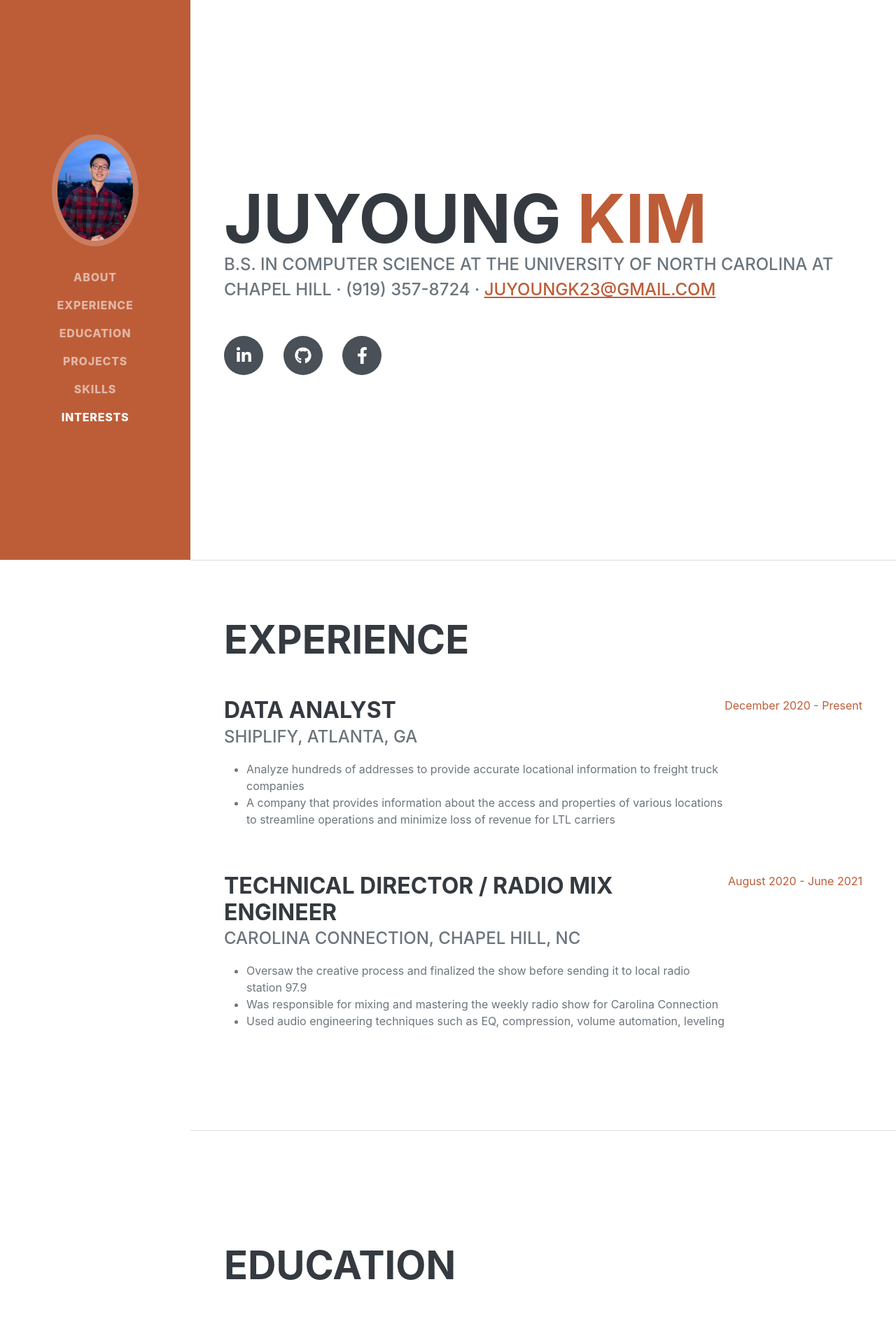
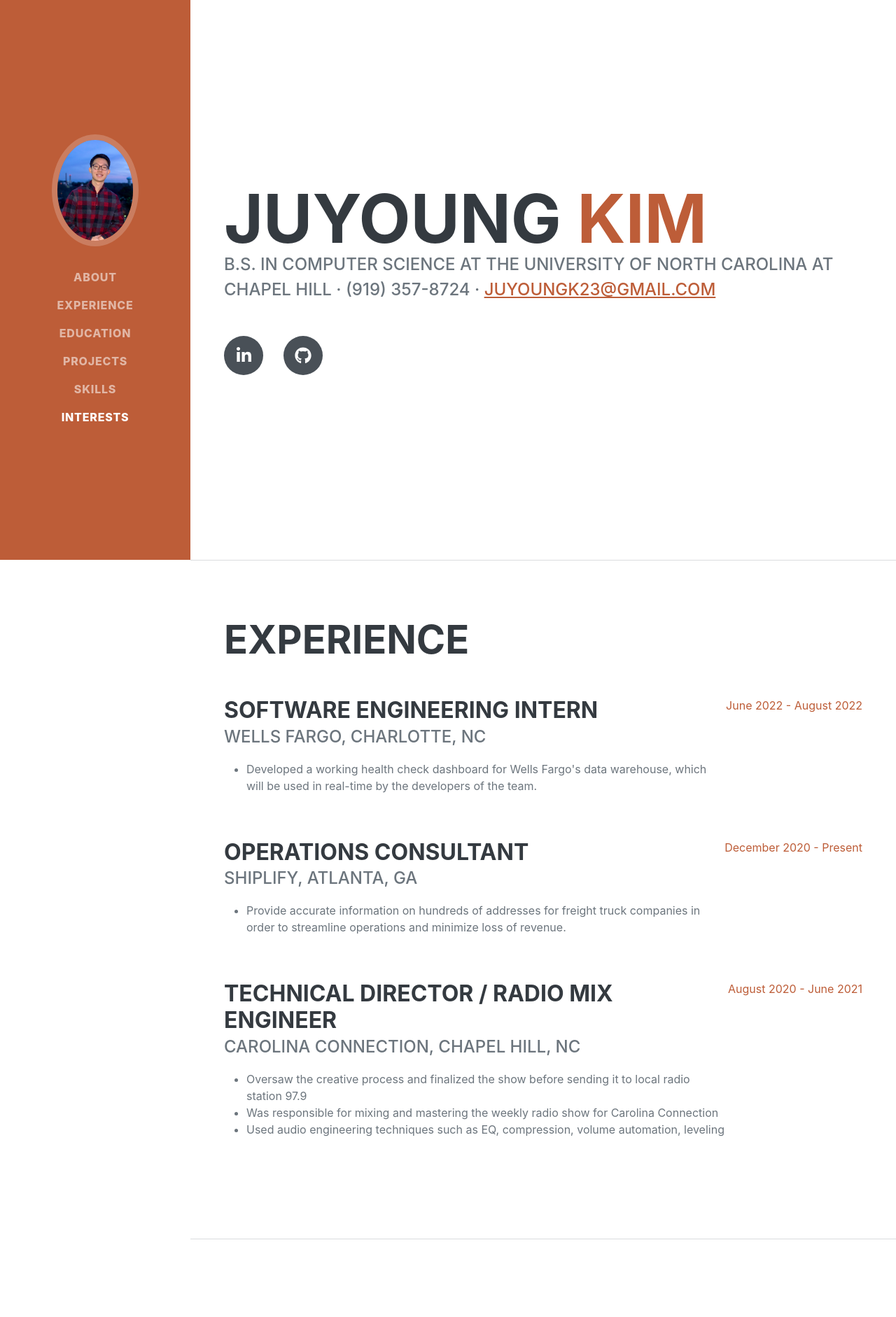
Before and after one commit to juyoungk23/portfolio, a Flask app: page / in a window 1280 px wide. Shown: the top 1882 px of the page at 70% size. Run offline with Flask 2, Linux system fonts and the light colour scheme; some libraries are stand-ins or nearby versions; some web fonts are replaced.

Commit message:
updated resume

```diff
--- a/templates/index.html
+++ b/templates/index.html
@@ -53,7 +53,7 @@
                         <a class="social-icon" href="https://www.linkedin.com/in/juyoung-kim-2023/" target="_blank" rel="noopener noreferrer"><i class="fab fa-linkedin-in"></i></a>
                         <a class="social-icon" href="https://github.com/juyoungk23" target="_blank" rel="noopener noreferrer"><i class="fab fa-github"></i></a>
                         <!-- <a class="social-icon" href="https://twitter.com/juyoungkimjyk" target="_blank" rel="noopener noreferrer"><i class="fab fa-twitter"></i></a> -->
-                        <a class="social-icon" href="https://www.facebook.com/profile.php?id=100068944568739" target="_blank" rel="noopener noreferrer"><i class="fab fa-facebook-f"></i></a>
+                        <!-- <a class="social-icon" href="https://www.facebook.com/profile.php?id=100068944568739" target="_blank" rel="noopener noreferrer"><i class="fab fa-facebook-f"></i></a> -->
                     </div>
                 </div>
             </section>
@@ -64,19 +64,25 @@
                     <h2 class="mb-5">Experience</h2>
                     <div class="d-flex flex-column flex-md-row justify-content-between mb-5">
                         <div class="flex-grow-1">
-                            <h3 class="mb-0">Data Analyst</h3>
+                            <h3 class="mb-0">Software Engineering Intern</h3>
+                            <div class="subheading mb-3">Wells Fargo, Charlotte, NC</div>
+                            <ul>
+                                <li>
+                                    Developed a working health check dashboard for Wells Fargo's data warehouse, which will be used in real-time by the developers of the team.
+                                </li>
+                            </ul>
+                        </div>
+                        <div class="flex-shrink-0"><span class="text-primary">June 2022 - August 2022</span></div>
+                    </div>
+                    <div class="d-flex flex-column flex-md-row justify-content-between mb-5">
+                        <div class="flex-grow-1">
+                            <h3 class="mb-0">Operations Consultant</h3>
                             <div class="subheading mb-3">Shiplify, Atlanta, GA</div>
                             <ul>
                                 <li>
-                                    Analyze hundreds of addresses to provide accurate locational information to freight truck companies
+                                    Provide accurate information on hundreds of addresses for freight truck companies in order to streamline operations and minimize loss of revenue.
                                 </li>
-                                <li>
-                                    A company that provides information about the access and properties of various locations to
-                                    streamline operations and minimize loss of revenue for LTL carriers
-                                </li>
-
                             </ul>
-
                         </div>
                         <div class="flex-shrink-0"><span class="text-primary">December 2020 - Present</span></div>
                     </div>
@@ -110,7 +116,7 @@
                             <h3 class="mb-0">University of North Carolina at Chapel Hill</h3>
                             <div class="subheading mb-3">Bachelor of Science</div>
                             <div>Computer Science</div>
-                            <p>GPA: 3.55</p>
+                            <p>GPA: 3.6</p>
                         </div>
                         <div class="flex-shrink-0"><span class="text-primary">August 2019 - May 2023</span></div>
                     </div>
@@ -139,6 +145,16 @@
             <section class="resume-section" id="projects">
                 <div class="resume-section-content">
                     <h2 class="mb-5">Projects</h2>
+                    <div class="subheading mb-3">Cohort</div>
+                    <ul>
+                        <li>
+                            An instant messaging social platform specifically designed to help interns connect in-person with each other
+                        </li>
+                        <li>
+                            Provides relevant suggestions for local activities, food, sports, etc. as well as housing recommendations to make the entire internship as seamless and enjoyable as possible.
+                        </li>
+                    </ul>
+
                     <div class="subheading mb-3">Algorithmic Cryptocurrency Trading Bot</div>
                     <ul>
                         <li>
@@ -149,13 +165,6 @@
                         </li>
                         <li>
                             Currently developing a frontend interface for the trading bot
-                        </li>
-                    </ul>
-
-                    <div class="subheading mb-3">Blockchain-Based Decentralized App</div>
-                    <ul>
-                        <li>
-                            A blockchain-based website that allows the user to transfer tokens and NFTs, to lookup blocks, and to show the transaction logs of users on the Ethereum, Binance Smart Chain, and Polygon networks
                         </li>
                     </ul>
 
@@ -186,8 +195,8 @@
                         <li class="list-inline-item"><i class="fab fa-less"></i></li>
                         <li class="list-inline-item"><i class="fab fa-wordpress"></i></li>
                         <li class="list-inline-item"><i class="fab fa-gulp"></i></li>
-                        <li class="list-inline-item"><i class="fab fa-grunt"></i></li>
-                        <li class="list-inline-item"><i class="fab fa-npm"></i></li> -->
+                        <li class="list-inline-item"><i class="fab fa-grunt"></i></li> -->
+                        <li class="list-inline-item"><i class="fab fa-npm"></i></li>
                     </ul>
 
                     <div class="subheading mb-3">Other Skills</div>
@@ -200,25 +209,14 @@
                         </li>
                     </ul>
 
-                    <!-- <div class="subheading mb-3">Workflow</div> -->
-                    <!-- <ul class="fa-ul mb-0">
+                    <div class="subheading mb-3">Workflow</div>
+                    <ul class="fa-ul mb-0">
                         <li>
                             <span class="fa-li"><i class="fas fa-check"></i></span>
-                            Will add to this
+                            Agile Methodology
                         </li>
-                        <li>
-                            <span class="fa-li"><i class="fas fa-check"></i></span>
-                            Will add to this
-                        </li>
-                        <li>
-                            <span class="fa-li"><i class="fas fa-check"></i></span>
-                            Will add to this
-                        </li>
-                        <li>
-                            <span class="fa-li"><i class="fas fa-check"></i></span>
-                            Will add to this
-                        </li>
-                    </ul> -->
+
+                    </ul>
                 </div>
             </section>
             <hr class="m-0" />
@@ -226,8 +224,8 @@
             <section class="resume-section" id="interests">
                 <div class="resume-section-content">
                     <h2 class="mb-5">Interests</h2>
-                    <p>Apart from being a developer, I enjoy creating music and training in martial arts. I love to play violin and produce rap instrumentals for artists around the country. I am also greatly into training the different aspects Mixed Martial Arts, such as boxing, muay thai, jiu jitsu, and wrestling.</p>
-                    <p class="mb-0">In addition to my musical and athletic interests, I am also passionate about cryptocurrency algorithmic trading, which is the process of automating buying and selling various cryptocurrencies.</p>
+                    <p>Apart from being a developer, I enjoy creating music and training in martial arts. I love to play violin and produce rap instrumentals for artists around the country.</p>
+                    <p class="mb-0">In addition to my musical and athletic interests, I am also passionate about entrepreneurship and algorithmic trading.</p>
                 </div>
             </section>
             <hr class="m-0" />
```
